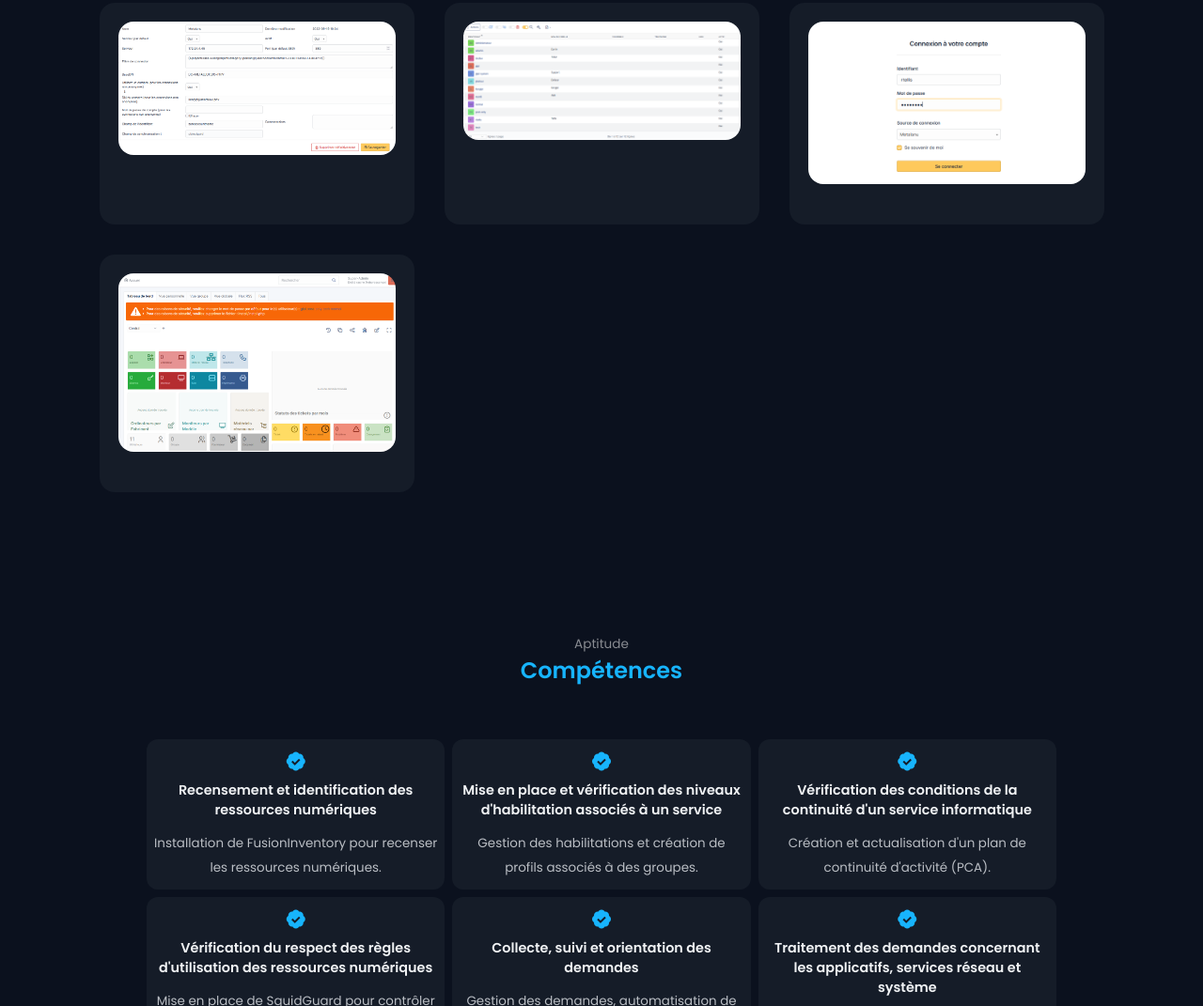
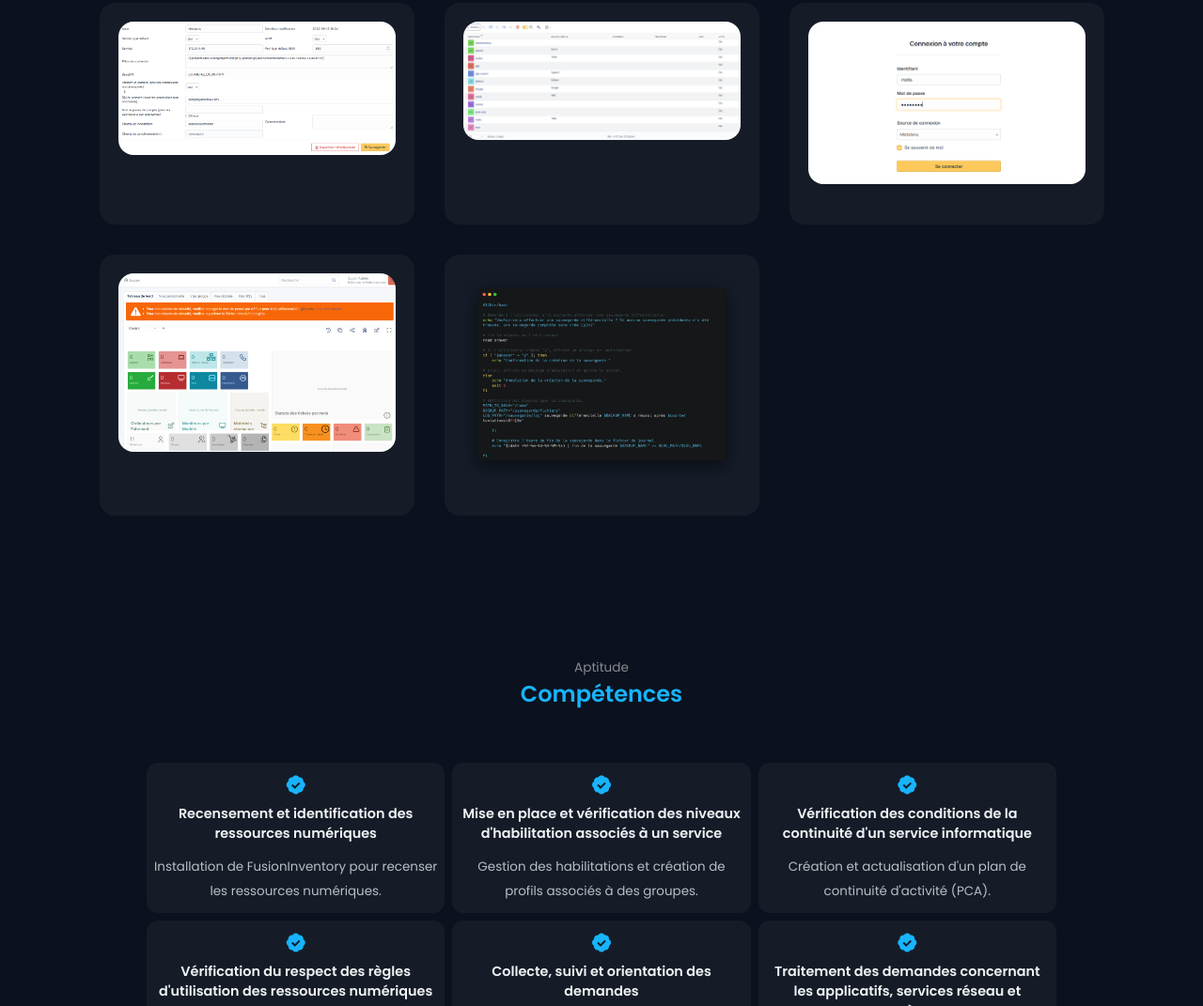
Before and after one commit to romainfb/portfolios, a plain HTML site: page projects/project_glpi.html in a window 1280 px wide. Shown: the part 1234-2305 px from the top of the page at 94% size. Drawn offline with nearby package versions, Linux system fonts and the light colour scheme.

Commit message:
Update project_glpi.html

```diff
--- a/projects/project_glpi.html
+++ b/projects/project_glpi.html
@@ -172,6 +172,10 @@
                         <img src="../assets/img/projects/GLPI/img4.png" alt="" class="work__img">
                     </div>
 
+                    <div class="work__card mix web">
+                        <img src="../assets/img/projects/GLPI/img5.png" alt="" class="work__img">
+                    </div>
+
                 </div>
 
             </section>
```
